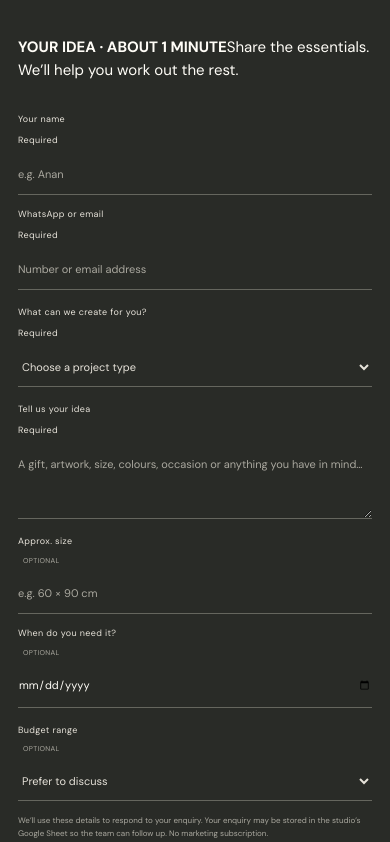
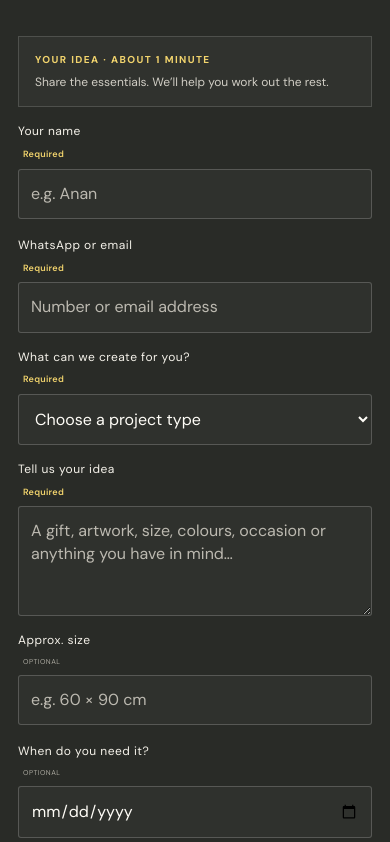
Before and after one commit to ccat09125-eng/kalam-arts-studio-pages, a plain HTML site: page index.html in a window 390 px wide. Shown: the part 8504-9346 px from the top of the page. Drawn offline with Linux system fonts and the light colour scheme.

Commit message:
Improve homepage enquiry form readability and mobile usability

```diff
--- a/styles.css
+++ b/styles.css
@@ -701,3 +701,24 @@ h1 em, h2 em { color: var(--accent); font-weight: 400; }
   .landing-enquiry-form input:not([type="hidden"]), .landing-enquiry-form select, .landing-enquiry-form textarea { min-height: 48px; font-size: 16px; }
   .landing-enquiry-form textarea { min-height: 110px; }
 }
+
+
+/* Homepage enquiry form: clearer labels, larger tap targets and fewer friction points */
+.form-start-note { display: grid; gap: 6px; margin: 0; padding: 15px 16px; border: 1px solid #ffffff25; background: #ffffff08; }
+.form-start-note strong { color: #f2d46d; font-size: 10px; letter-spacing: .14em; }
+.form-start-note span { color: #d1cec5; font-size: 12px; line-height: 1.5; }
+.enquiry-form label { gap: 8px; color: #f5f2ea; font-size: 12px; line-height: 1.4; }
+.field-required { margin-left: 5px; color: #f2d46d; font-size: 9px; font-weight: 600; letter-spacing: .03em; }
+.enquiry-form input:not([type="hidden"]), .enquiry-form select, .enquiry-form textarea { padding: 13px 12px; border: 1px solid #ffffff30; border-radius: 3px; color: #fffdf7; background: #ffffff08; font-size: 14px; line-height: 1.4; }
+.enquiry-form input::placeholder, .enquiry-form textarea::placeholder { color: #bcb9b0; opacity: 1; }
+.enquiry-form select { color-scheme: dark; }
+.enquiry-form select option { color: #20201c; background: #fffdf7; }
+.enquiry-form textarea { min-height: 105px; }
+.enquiry-form input:focus-visible, .enquiry-form select:focus-visible, .enquiry-form textarea:focus-visible { outline: 2px solid #f2d46d; outline-offset: 2px; border-color: #f2d46d; }
+.form-disclaimer { color: #c8c6bf; font-size: 11px; line-height: 1.6; }
+.enquiry-form .button { width: 100%; min-height: 52px; justify-content: space-between; padding: 15px 18px; font-size: 13px; }
+@media (max-width: 600px) {
+  .enquiry-form .form-row { grid-template-columns: 1fr; gap: 18px; }
+  .enquiry-form input:not([type="hidden"]), .enquiry-form select, .enquiry-form textarea { min-height: 48px; font-size: 16px; }
+  .enquiry-form textarea { min-height: 110px; }
+}
```
